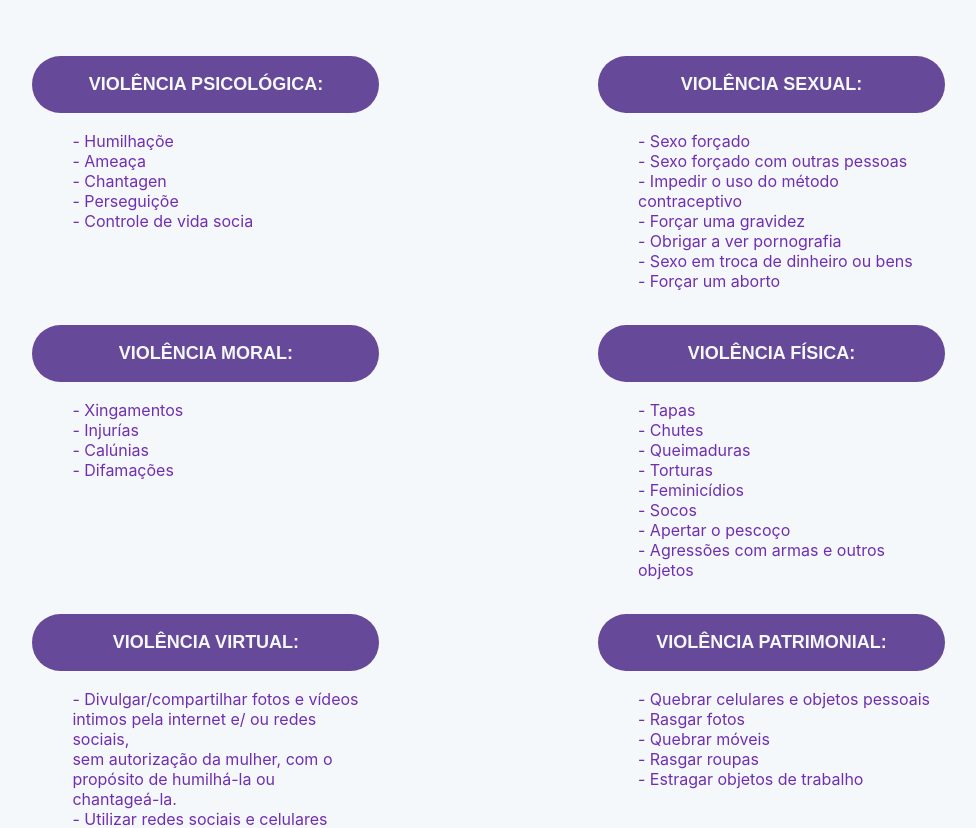
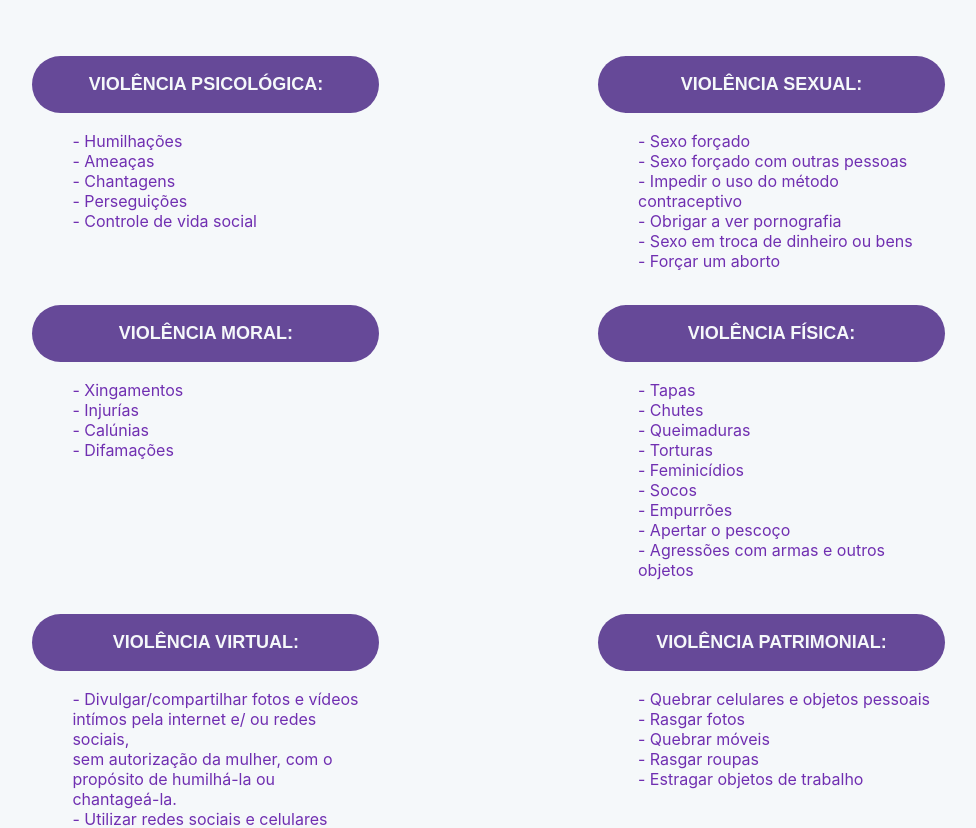
Before and after one commit to uniamerica/CMDM-front, a React (Create React App) app: page / in a window 1280 px wide. Shown: the part 980-1808 px from the top of the page, without its empty margins (138-1114 px from the left). Built offline with nearby package versions, Linux system fonts and the light colour scheme.

Commit message:
ajusatando erros

```diff
--- a/src/components/Home/ViolenceTips.jsx
+++ b/src/components/Home/ViolenceTips.jsx
@@ -14,11 +14,11 @@ function ViolenceTips(){
                         <div>
                         <h3 > VIOLÊNCIA PSICOLÓGICA:</h3>
                             <ul className= "Tipos-Violência">
-                                <li>- Humilhaçõe</li>
-                                <li>- Ameaça</li>
-                                <li>- Chantagen</li>
-                                <li>- Perseguiçõe</li>
-                                <li>- Controle de vida socia</li>
+                                <li>- Humilhações</li>
+                                <li>- Ameaças</li>
+                                <li>- Chantagens</li>
+                                <li>- Perseguições</li>
+                                <li>- Controle de vida social</li>
 
                             </ul>
                         </div>
@@ -29,7 +29,6 @@ function ViolenceTips(){
                                 <li><strong></strong>- Sexo forçado</li>
                                 <li><strong></strong>- Sexo forçado com outras pessoas</li>
                                 <li><strong></strong>- Impedir o uso do método contraceptivo</li>
-                                <li><strong></strong>- Forçar uma gravidez</li>
                                 <li><strong></strong>- Obrigar a ver pornografia</li>
                                 <li><strong></strong>- Sexo em troca de dinheiro ou bens</li>
                                 <li><strong></strong>- Forçar um aborto</li>
@@ -56,6 +55,7 @@ function ViolenceTips(){
                                 <li><strong></strong>- Torturas</li>
                                 <li><strong></strong>- Feminicídios</li>
                                 <li><strong></strong>- Socos</li>
+                                <li><strong></strong>- Empurrões</li>
                                 <li><strong></strong>- Apertar o pescoço</li>
                                 <li><strong></strong>- Agressões com armas e outros objetos</li>
                             </ul>
@@ -66,7 +66,7 @@ function ViolenceTips(){
                                 <div>
                                     <h3>VIOLÊNCIA VIRTUAL:</h3>
                                     <ul className= "Tipos-Violência">
-                                        <li><strong></strong>- Divulgar/compartilhar fotos e vídeos intimos pela internet e/ ou redes sociais,<br/> sem autorização da mulher, com o propósito de humilhá-la ou chantageá-la.</li>
+                                        <li><strong></strong>- Divulgar/compartilhar fotos e vídeos intímos pela internet e/ ou redes sociais,<br/> sem autorização da mulher, com o propósito de humilhá-la ou chantageá-la.</li>
                                         <li><strong></strong>- Utilizar redes sociais e celulares para propagar comentários depreciativos em relação <br/> à mulher.</li>
                                     </ul>
                                 </div>
```
